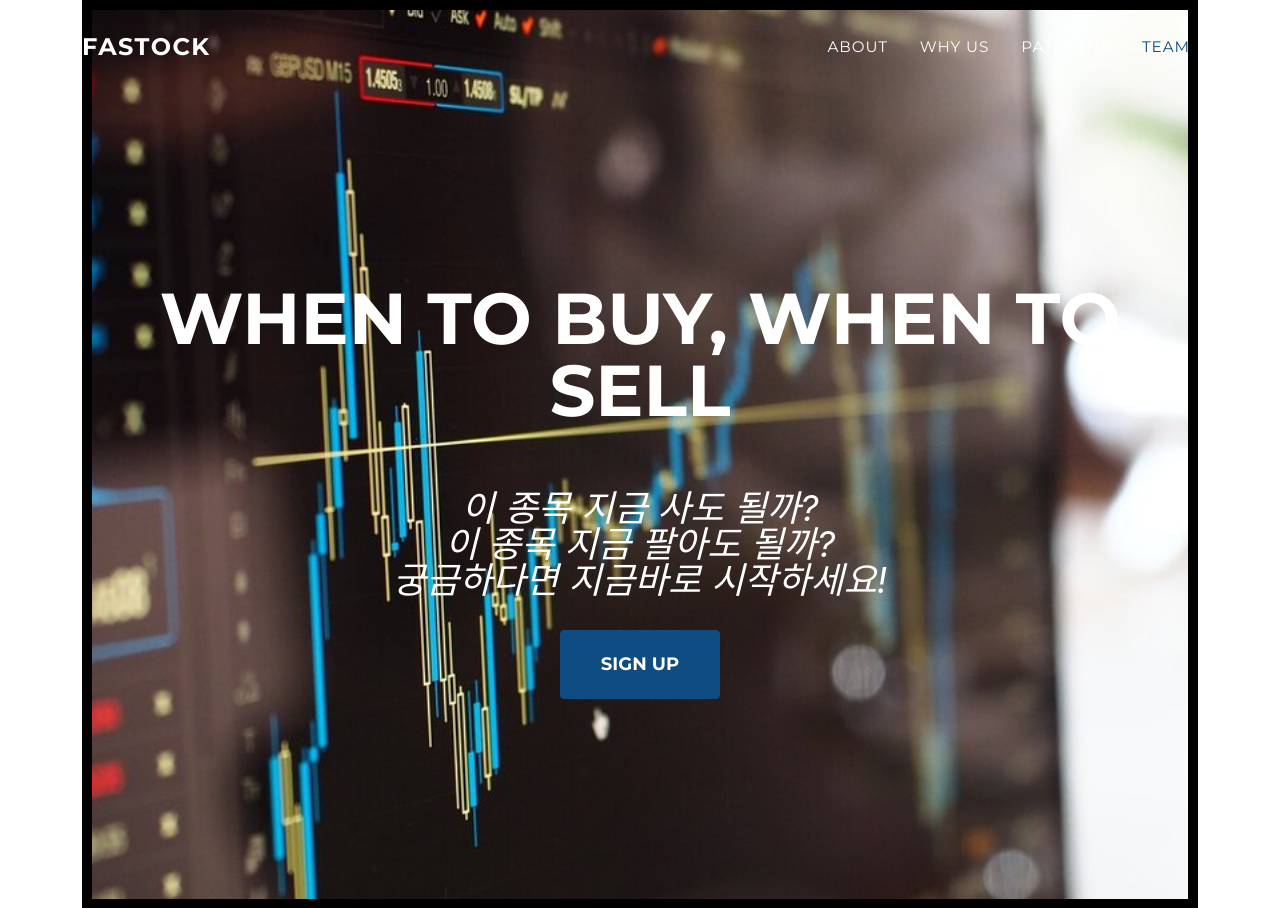
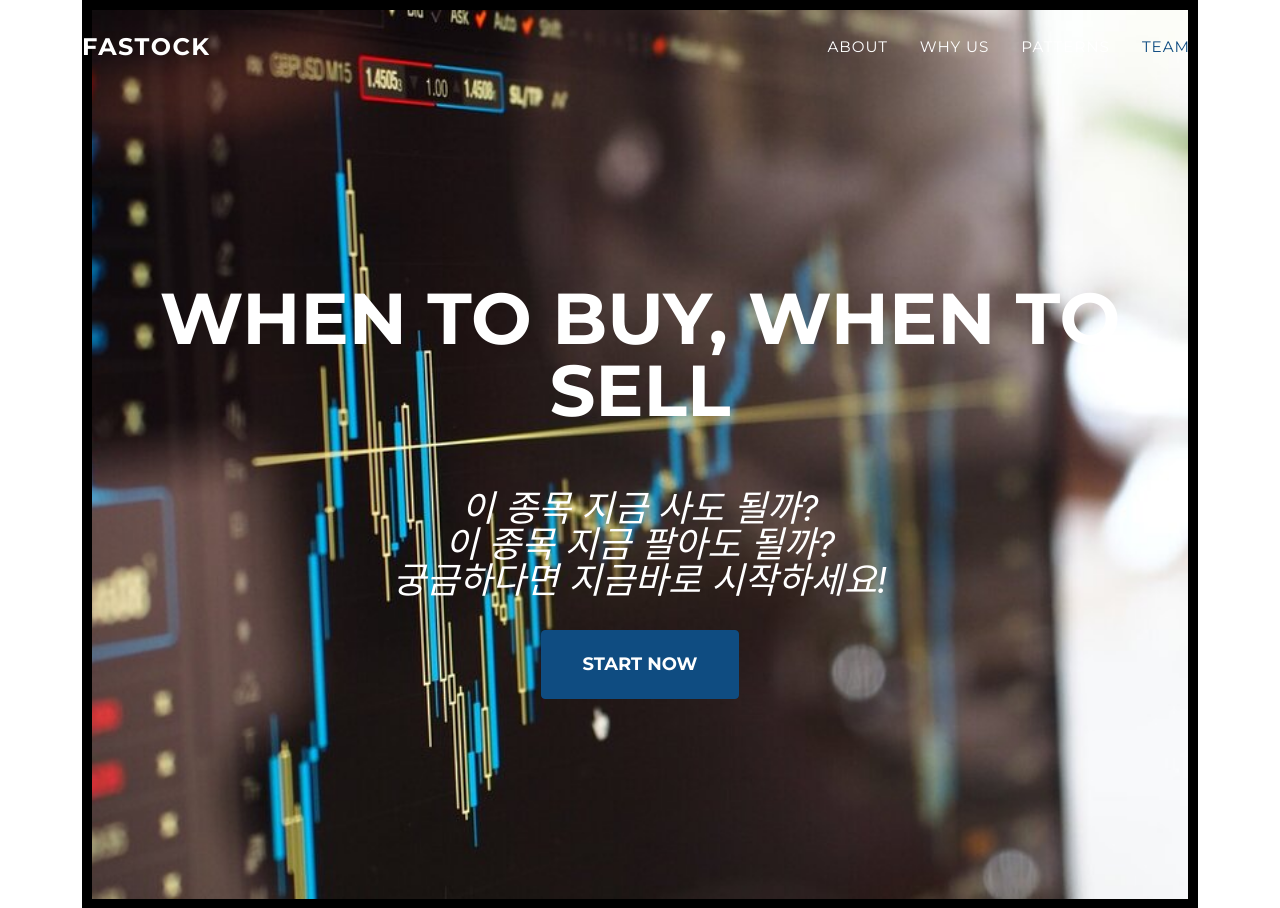
Before and after one commit to PEOPLESPACE-TEAMA/fastai-adventure, a Django app: page / in a window 1280 px wide. Shown: the top 908 px of the page. Run offline with Django 3.2, Linux system fonts and the light colour scheme; some libraries are stand-ins or nearby versions; some web fonts are replaced.

```diff
--- a/stock/templates/stock/main.html
+++ b/stock/templates/stock/main.html
@@ -31,7 +31,7 @@
                 <div class="masthead-heading text-uppercase">When to buy, When to sell</div>
                 <div class="masthead-subheading">이 종목 지금 사도 될까?<br/>
                     이 종목 지금 팔아도 될까?<br/>궁금하다면 지금바로 시작하세요!</div>
-                <a class="btn btn-primary btn-xl text-uppercase js-scroll-trigger" href='signup'>Sign Up</a>
+                <a class="btn btn-primary btn-xl text-uppercase js-scroll-trigger" href='home'>Start now</a>
             </div>
         </header>
 
```
